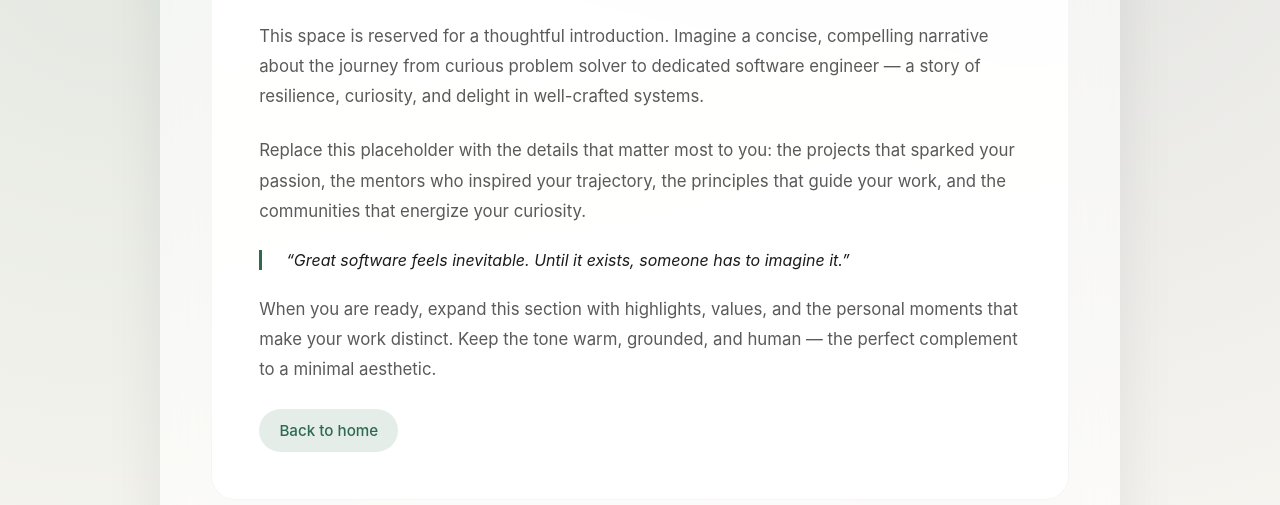
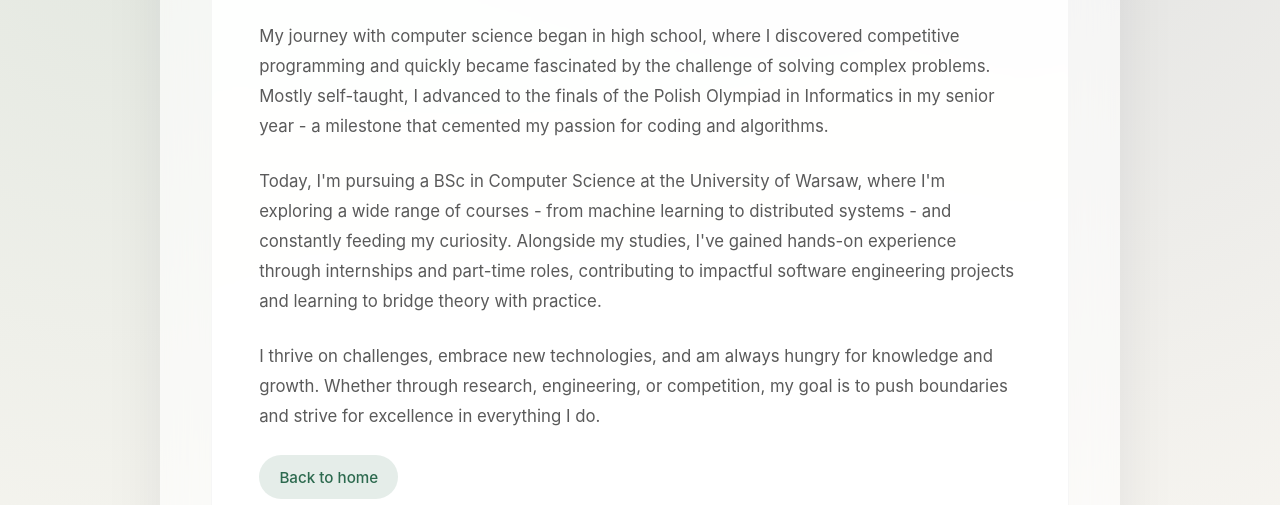
Before and after one commit to mrolbiecki/personal-website, a plain HTML site: page about.html in a window 1280 px wide. Shown: the part 295-800 px from the top of the page. Drawn offline with Linux system fonts and the light colour scheme.

Commit message:
Replace placeholders with actual data (#2)
* add actual resume and photo

* edit placeholder descriptions and add photo to the website

* replace em dashes with normal ones xD

```diff
--- a/about.html
+++ b/about.html
@@ -36,29 +36,20 @@
             <article class="about-card">
                 <h1>About me</h1>
                 <p>
-                    This space is reserved for a thoughtful introduction. Imagine a concise, compelling narrative about
-                    the journey from curious problem solver to dedicated software engineer — a story of resilience,
-                    curiosity, and delight in well-crafted systems.
+                    My journey with computer science began in high school, where I discovered competitive programming and quickly became fascinated by the challenge of solving complex problems. Mostly self-taught, I advanced to the finals of the Polish Olympiad in Informatics in my senior year - a milestone that cemented my passion for coding and algorithms.
                 </p>
                 <p>
-                    Replace this placeholder with the details that matter most to you: the projects that sparked your
-                    passion, the mentors who inspired your trajectory, the principles that guide your work, and the
-                    communities that energize your curiosity.
+                    Today, I'm pursuing a BSc in Computer Science at the University of Warsaw, where I'm exploring a wide range of courses - from machine learning to distributed systems - and constantly feeding my curiosity. Alongside my studies, I've gained hands-on experience through internships and part-time roles, contributing to impactful software engineering projects and learning to bridge theory with practice.
                 </p>
-                <blockquote>
-                    “Great software feels inevitable. Until it exists, someone has to imagine it.”
-                </blockquote>
                 <p>
-                    When you are ready, expand this section with highlights, values, and the personal moments that make
-                    your work distinct. Keep the tone warm, grounded, and human — the perfect complement to a minimal
-                    aesthetic.
+                    I thrive on challenges, embrace new technologies, and am always hungry for knowledge and growth. Whether through research, engineering, or competition, my goal is to push boundaries and strive for excellence in everything I do.
                 </p>
                 <a class="button subtle" href="index.html">Back to home</a>
             </article>
         </main>
 
         <footer class="site-footer">
-            <p>© 2024 Marcin Rolbiecki. All rights reserved.</p>
+            <p>© 2025 Marcin Rolbiecki. All rights reserved.</p>
         </footer>
     </div>
     <script src="theme.js"></script>
```
Also changed, not shown: index.html (+4 -5 lines), photo.jpg (added), 2 other files.
